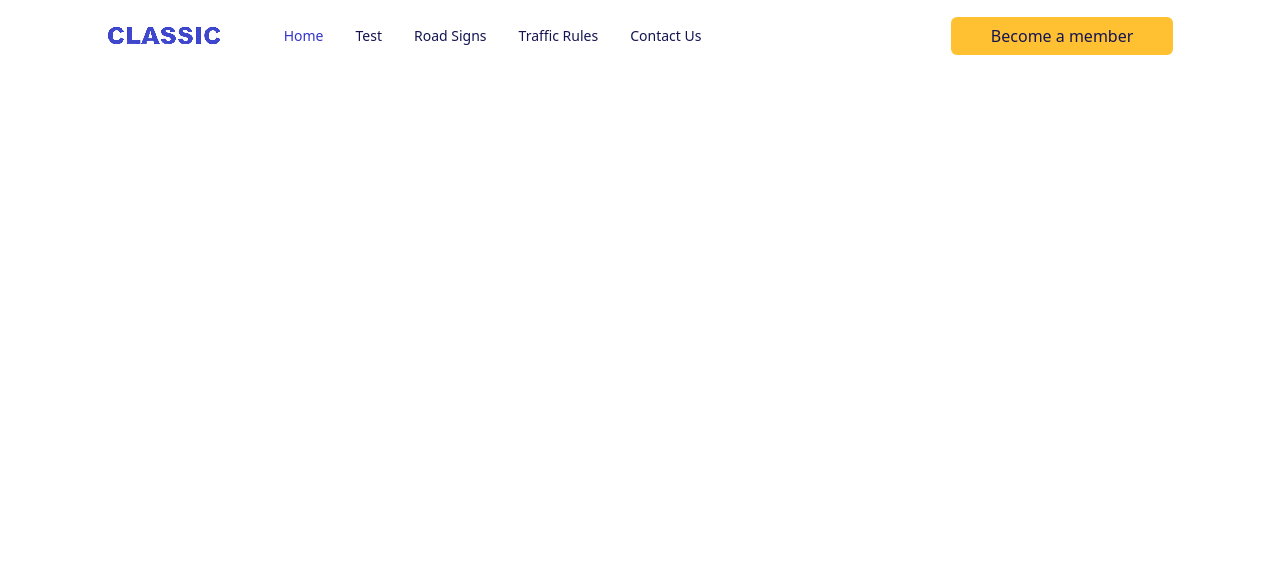
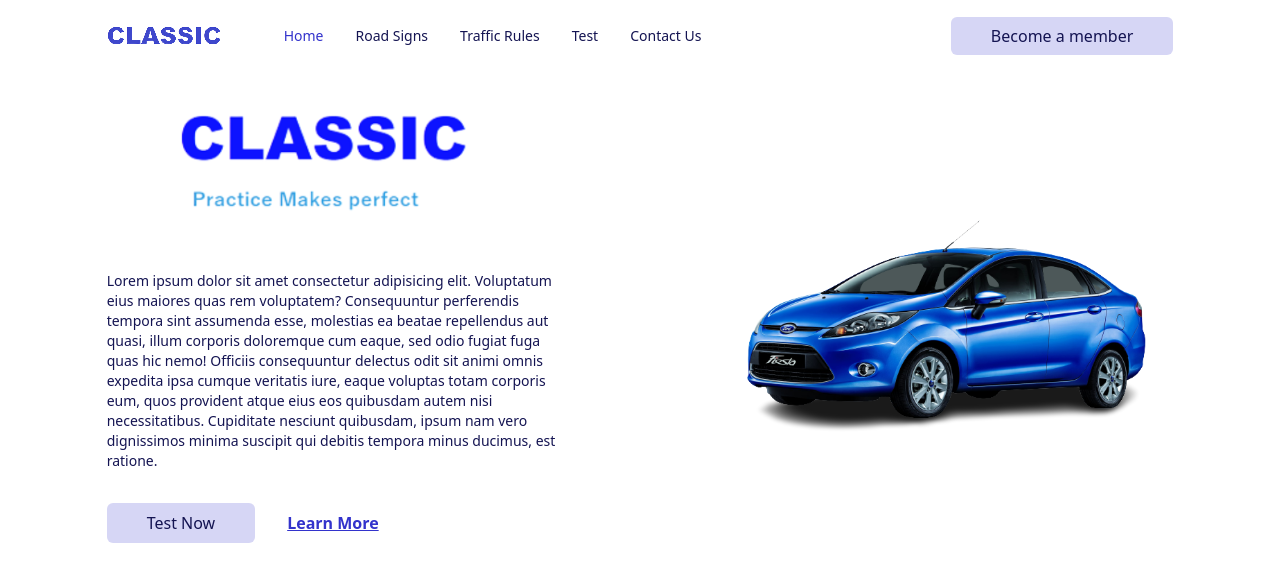
Before and after one commit to yschristian/classic-test, a React (Vite) app: page / in a window 1280 px wide. Shown: the top 582 px of the page. Built offline with nearby package versions, Linux system fonts and the light colour scheme.

Commit message:
home page

```diff
--- a/src/App.tsx
+++ b/src/App.tsx
@@ -1,6 +1,7 @@
 import Navbar from "@/pages/Navbar"
 import { useState } from "react"
 import { SelectedPage } from "@/shared/types"
+import Home from "./pages/Home"
 
 
 function App() {
@@ -13,6 +14,9 @@
         selectedPage={selectedPage}
         setSelectedPage={setSelectedPage}
       />
+      <Home
+        setSelectedPage={setSelectedPage}
+      />
     </div>
   )
 }
--- a/src/pages/Home/index.tsx
+++ b/src/pages/Home/index.tsx
@@ -1,11 +1,79 @@
 import React from 'react'
+import homepagelogo from "@/assets/homepagelogo.png"
+import { SelectedPage } from '@/shared/types'
+import car from "@/assets/car.png"
+import AnchorLink from 'react-anchor-link-smooth-scroll'
+import { motion } from 'framer-motion'
 
-type Props = {}
+type Props = {
+  setSelectedPage: (value: SelectedPage) => void
+}
 
-const index = (props: Props) => {
+const Home = ({ setSelectedPage }: Props) => {
   return (
-    <div>index</div>
+    <section
+      id="home"
+      className="gap-16 py-10 md:h-full md:pb-0"
+
+    >
+      <motion.div
+        className="md:flex mx-auto w-5/6 items-center justify-center md:h-5/6"
+        onViewportEnter={() => setSelectedPage(SelectedPage.Home)}
+      >
+        <div className="z-10 mt-32 basis-3/5">
+          <motion.div
+            className="md:-mt-20"
+            initial="hidden"
+            whileInView="visible"
+            viewport={{ once: true, amount: 0.5 }}
+            transition={{ duration: 1 }}
+            variants={{
+              hidden: { opacity: 0, x: -50 },
+              visible: { opacity: 1, x: 0 }
+            }}
+          >
+            <div className="relative">
+              <div className="before:absolute before:-top-20 before:-left-20 before:z-[-1]">
+                <img src={homepagelogo} alt="home-page-log" />
+              </div>
+            </div>
+            <p className="mt-8 text-sm ">
+              Lorem ipsum dolor sit amet consectetur adipisicing elit. Voluptatum eius maiores quas rem voluptatem? Consequuntur perferendis tempora sint assumenda esse, molestias ea beatae repellendus aut quasi, illum corporis doloremque cum eaque, sed odio fugiat fuga quas hic nemo! Officiis consequuntur delectus odit sit animi omnis expedita ipsa cumque veritatis iure, eaque voluptas totam corporis eum, quos provident atque eius eos quibusdam autem nisi necessitatibus. Cupiditate nesciunt quibusdam, ipsum nam vero dignissimos minima suscipit qui debitis tempora minus ducimus, est ratione.
+            </p>
+          </motion.div>
+          <motion.div
+            className="flex mt-8 items-center gap-8"
+            initial="hidden"
+            whileInView="visible"
+            viewport={{ once: true, amount: 0.5 }}
+            transition={{ delay: 0.2, duration: 1 }}
+            variants={{
+              hidden: { opacity: 0, x: -50 },
+              visible: { opacity: 1, x: 0 }
+            }}
+          >
+            <AnchorLink
+              className="rounded-md bg-secondary-500 px-10 py-2 hover:bg-primary-500 hover:text-white"
+              onClick={() => setSelectedPage(SelectedPage.Test)}
+              href={`#${SelectedPage.Test}`}
+            >
+              <p>Test Now</p>
+            </AnchorLink>
+            <AnchorLink
+              className="txt-sm font-bold text-primary-500 underline hover:text-secondary-500"
+              onClick={() => setSelectedPage(SelectedPage.TrafficRules)}
+              href={`#${SelectedPage.TrafficRules}`}
+            >
+              <p>Learn More</p>
+            </AnchorLink>
+          </motion.div>
+        </div>
+        <div className="flex basis-3/5 justify-center md:z-10 md:ml-40 md:mt-16 md:justify-items-end">
+          <img src={car} alt="car" />
+        </div>
+      </motion.div>
+    </section>
   )
 }
 
-export default index
+export default Home
--- a/src/pages/Navbar/index.tsx
+++ b/src/pages/Navbar/index.tsx
@@ -29,9 +29,9 @@
                             <div className={`${flexBetween} w-full`}>
                                 <div className={`${flexBetween} gap-8 text-sm`}>
                                     <Link page="Home" selectedPage={selectedPage} setSelectedPage={setSelectedPage} />
-                                    <Link page="Test" selectedPage={selectedPage} setSelectedPage={setSelectedPage} />
                                     <Link page="Road Signs" selectedPage={selectedPage} setSelectedPage={setSelectedPage} />
                                     <Link page="Traffic Rules" selectedPage={selectedPage} setSelectedPage={setSelectedPage} />
+                                    <Link page="Test" selectedPage={selectedPage} setSelectedPage={setSelectedPage} />
                                     <Link page="Contact Us" selectedPage={selectedPage} setSelectedPage={setSelectedPage} />
                                 </div>
                                 <div>
--- a/tailwind.config.cjs
+++ b/tailwind.config.cjs
@@ -10,11 +10,11 @@
         "gray-50": "#EFE6E6",
         "gray-100": "#DFCCCC",
         "gray-500": "#141452",
-        "primary-100": "#FFE1E0",
+        "primary-100": "#ebebfa",
         "primary-300": "#8585e0",
         "primary-500": "#3333cc",
         "secondary-400": "#FFCD5B",
-        "secondary-500": "#FFC132",
+        "secondary-500": "#d6d6f5",
       },
       backgroundImage: (theme) => ({
         "gradient-yellowred":
```
